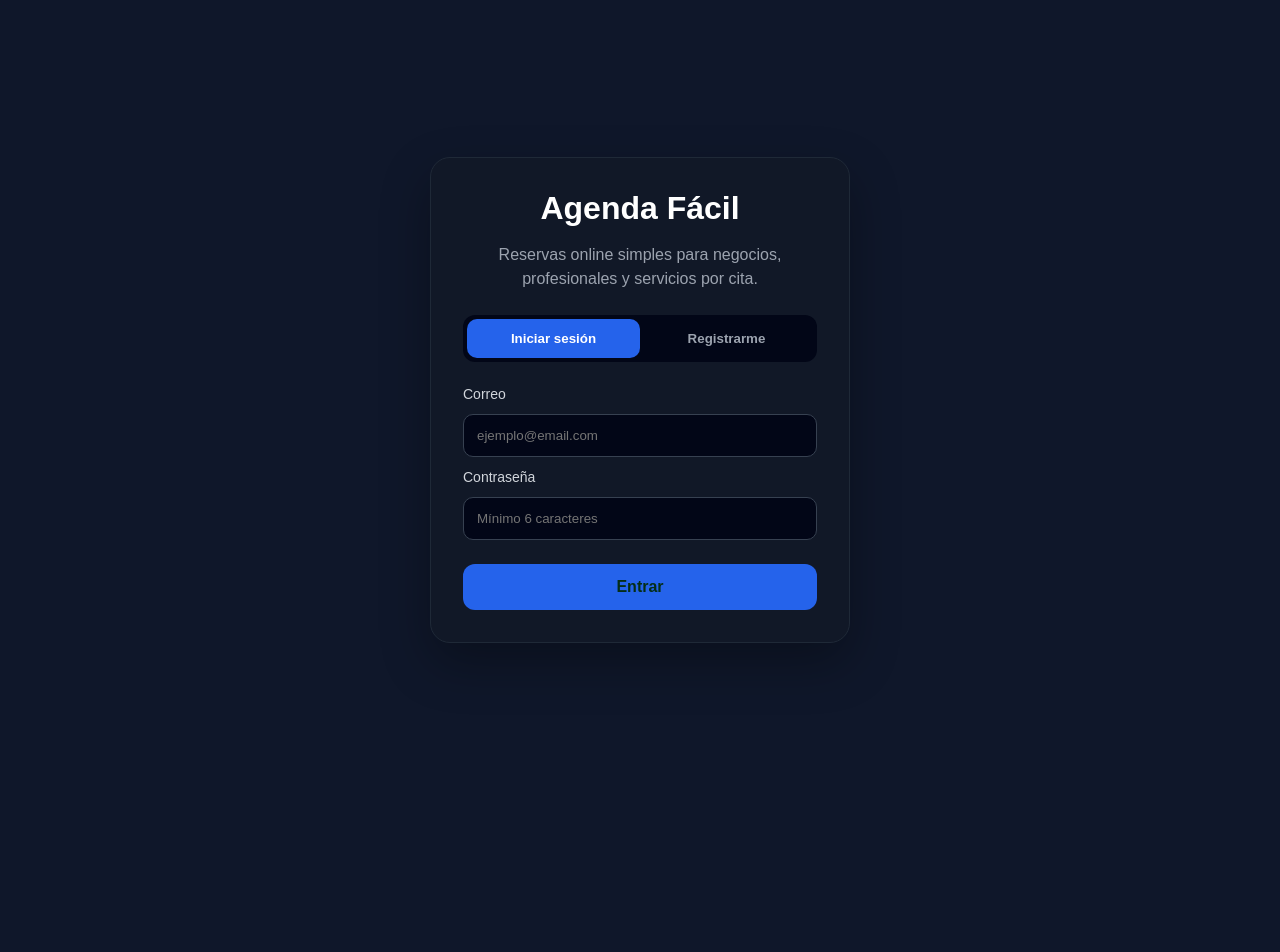
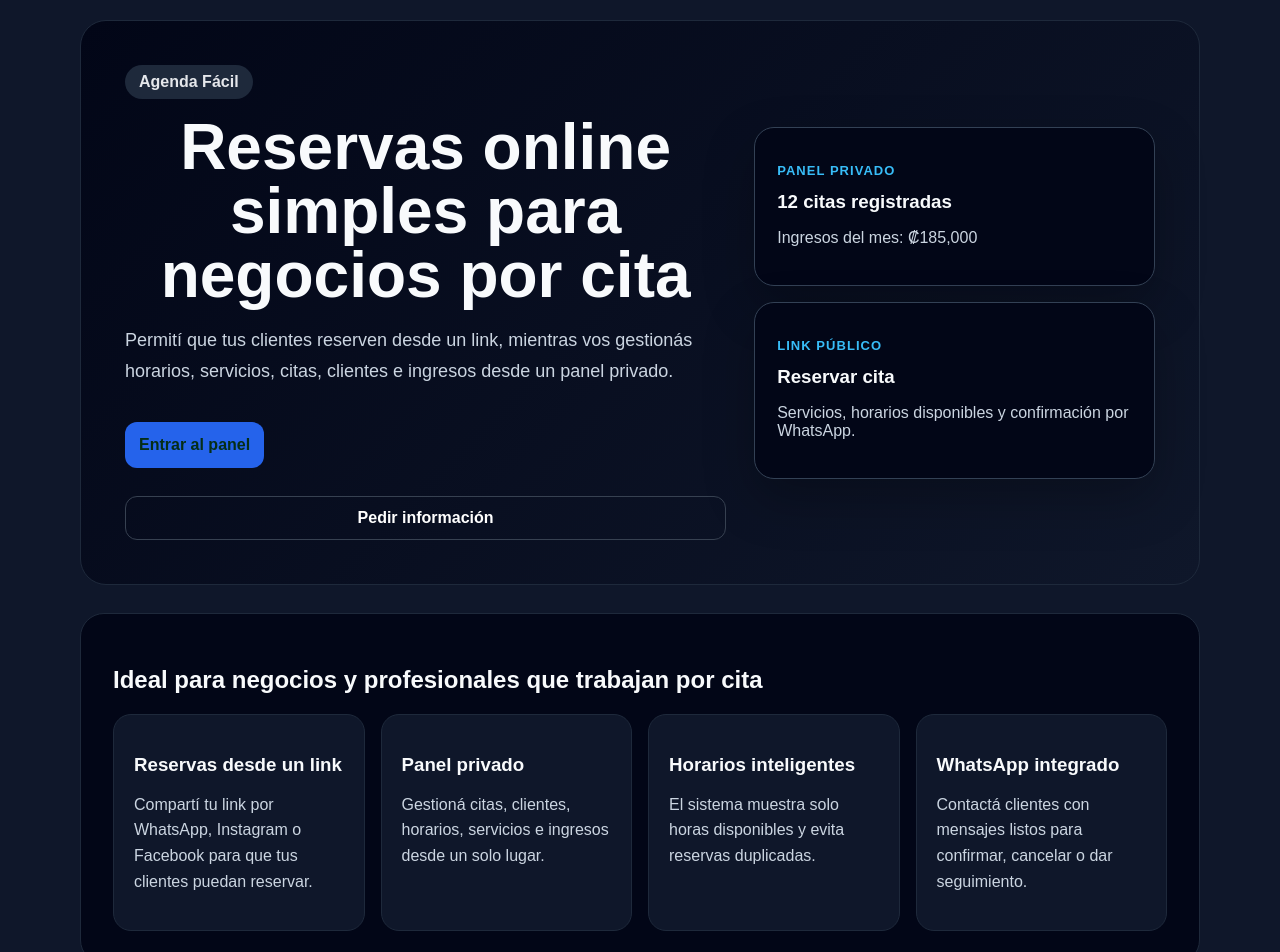
Before and after one commit to citas-barberia/agenda-facil, a React (Vite) app: page / in a window 1280 px wide. Shown: the top 952 px of the page. Before the commit the page ends 800 px from the top, so only its background shows below. Built offline with nearby package versions, Linux system fonts and the light colour scheme.

Commit message:
Mejorar mensajes de WhatsApp por estado 2026 mayo

```diff
--- a/src/App.css
+++ b/src/App.css
@@ -625,3 +625,171 @@ input[type="color"] {
   cursor: pointer;
   padding: 4px;
 }
+.landing-page {
+  align-items: flex-start;
+}
+
+.landing-card {
+  width: 100%;
+  max-width: 1120px;
+  margin: 0 auto;
+}
+
+.landing-hero {
+  display: grid;
+  grid-template-columns: 1.2fr 0.8fr;
+  gap: 28px;
+  align-items: center;
+  padding: 44px;
+  border-radius: 26px;
+  background: linear-gradient(135deg, #020617, #0f172a);
+  border: 1px solid #1e293b;
+}
+
+.landing-badge {
+  display: inline-block;
+  padding: 8px 14px;
+  border-radius: 999px;
+  background: #1e293b;
+  color: #e5e7eb;
+  font-weight: 800;
+  margin-bottom: 16px;
+}
+
+.landing-hero h1 {
+  font-size: clamp(34px, 6vw, 64px);
+  line-height: 1;
+  margin: 0 0 18px;
+  color: #f8fafc;
+}
+
+.landing-subtitle {
+  font-size: 18px;
+  line-height: 1.7;
+  color: #cbd5e1;
+  max-width: 680px;
+}
+
+.landing-actions {
+  display: flex;
+  flex-wrap: wrap;
+  gap: 12px;
+  margin-top: 24px;
+}
+
+.landing-button {
+  text-decoration: none;
+  display: inline-flex;
+  justify-content: center;
+  align-items: center;
+}
+
+.landing-preview {
+  display: grid;
+  gap: 16px;
+}
+
+.preview-card {
+  padding: 22px;
+  border-radius: 20px;
+  background: #020617;
+  border: 1px solid #334155;
+  box-shadow: 0 20px 50px rgba(0, 0, 0, 0.25);
+}
+
+.preview-card h3 {
+  margin: 6px 0;
+  color: #f8fafc;
+}
+
+.preview-card p {
+  color: #cbd5e1;
+}
+
+.preview-label {
+  font-size: 13px;
+  font-weight: 800;
+  color: #38bdf8 !important;
+  text-transform: uppercase;
+  letter-spacing: 0.08em;
+}
+
+.landing-section {
+  margin-top: 28px;
+  padding: 32px;
+  border-radius: 24px;
+  background: #020617;
+  border: 1px solid #1e293b;
+}
+
+.landing-section h2 {
+  color: #f8fafc;
+  margin-bottom: 20px;
+}
+
+.landing-grid {
+  display: grid;
+  grid-template-columns: repeat(4, 1fr);
+  gap: 16px;
+}
+
+.landing-feature {
+  padding: 20px;
+  border-radius: 18px;
+  background: #0f172a;
+  border: 1px solid #1e293b;
+}
+
+.landing-feature h3 {
+  color: #f8fafc;
+  margin-bottom: 8px;
+}
+
+.landing-feature p {
+  color: #cbd5e1;
+  line-height: 1.6;
+}
+
+.business-types {
+  display: flex;
+  flex-wrap: wrap;
+  gap: 10px;
+}
+
+.business-types span {
+  padding: 10px 14px;
+  border-radius: 999px;
+  background: #0f172a;
+  color: #e5e7eb;
+  border: 1px solid #334155;
+  font-weight: 700;
+}
+
+.landing-cta {
+  margin-top: 28px;
+  padding: 36px;
+  border-radius: 24px;
+  text-align: center;
+  background: #0f172a;
+  border: 1px solid #1e293b;
+}
+
+.landing-cta h2 {
+  color: #f8fafc;
+}
+
+.landing-cta p {
+  color: #cbd5e1;
+  margin-bottom: 20px;
+}
+
+@media (max-width: 900px) {
+  .landing-hero {
+    grid-template-columns: 1fr;
+    padding: 28px;
+  }
+
+  .landing-grid {
+    grid-template-columns: 1fr;
+  }
+}
--- a/src/App.jsx
+++ b/src/App.jsx
@@ -149,8 +149,10 @@ const [appointmentFilterDate, setAppointmentFilterDate] = useState('');
     );
   }
 
-  const currentPath = window.location.pathname.split('/')[1] || '';
-  const isPublicPage = currentPath !== '';
+const currentPath = window.location.pathname.split('/')[1] || '';
+const isLandingPage = currentPath === '';
+const isAuthPage = currentPath === 'login';
+const isPublicPage = currentPath !== '' && currentPath !== 'login';
 
   const [mode, setMode] = useState('login');
   const [session, setSession] = useState(null);
@@ -971,12 +973,130 @@ async function handleUpdateBusiness(e) {
     setMessage('');
   }
 
+
+  if (isLandingPage) {
+    return (
+      <div className="page landing-page">
+        <div className="landing-card">
+          <div className="landing-hero">
+            <div>
+              <span className="landing-badge">Agenda Fácil</span>
+
+              <h1>Reservas online simples para negocios por cita</h1>
+
+              <p className="landing-subtitle">
+                Permití que tus clientes reserven desde un link, mientras vos
+                gestionás horarios, servicios, citas, clientes e ingresos desde
+                un panel privado.
+              </p>
+
+              <div className="landing-actions">
+                <a className="main-button landing-button" href="/login">
+                  Entrar al panel
+                </a>
+
+                <a
+                  className="secondary-button landing-button"
+                  href="https://wa.me/50672314147?text=Hola,%20quiero%20informaci%C3%B3n%20sobre%20Agenda%20F%C3%A1cil"
+                  target="_blank"
+                  rel="noreferrer"
+                >
+                  Pedir información
+                </a>
+              </div>
+            </div>
+
+            <div className="landing-preview">
+              <div className="preview-card">
+                <p className="preview-label">Panel privado</p>
+                <h3>12 citas registradas</h3>
+                <p>Ingresos del mes: ₡185,000</p>
+              </div>
+
+              <div className="preview-card">
+                <p className="preview-label">Link público</p>
+                <h3>Reservar cita</h3>
+                <p>Servicios, horarios disponibles y confirmación por WhatsApp.</p>
+              </div>
+            </div>
+          </div>
+
+          <div className="landing-section">
+            <h2>Ideal para negocios y profesionales que trabajan por cita</h2>
+
+            <div className="landing-grid">
+              <div className="landing-feature">
+                <h3>Reservas desde un link</h3>
+                <p>
+                  Compartí tu link por WhatsApp, Instagram o Facebook para que
+                  tus clientes puedan reservar.
+                </p>
+              </div>
+
+              <div className="landing-feature">
+                <h3>Panel privado</h3>
+                <p>
+                  Gestioná citas, clientes, horarios, servicios e ingresos desde
+                  un solo lugar.
+                </p>
+              </div>
+
+              <div className="landing-feature">
+                <h3>Horarios inteligentes</h3>
+                <p>
+                  El sistema muestra solo horas disponibles y evita reservas
+                  duplicadas.
+                </p>
+              </div>
+
+              <div className="landing-feature">
+                <h3>WhatsApp integrado</h3>
+                <p>
+                  Contactá clientes con mensajes listos para confirmar, cancelar
+                  o dar seguimiento.
+                </p>
+              </div>
+            </div>
+          </div>
+
+          <div className="landing-section">
+            <h2>Funciona para muchos tipos de negocio</h2>
+
+            <div className="business-types">
+              <span>Barberías</span>
+              <span>Salones</span>
+              <span>Uñas</span>
+              <span>Estética</span>
+              <span>Masajes</span>
+              <span>Consultorios</span>
+              <span>Técnicos</span>
+              <span>Entrenadores</span>
+              <span>Servicios a domicilio</span>
+            </div>
+          </div>
+
+          <div className="landing-cta">
+            <h2>Empezá a recibir reservas de forma más ordenada</h2>
+            <p>
+              Agenda Fácil ayuda a negocios pequeños a verse más profesionales y
+              ahorrar tiempo gestionando citas.
+            </p>
+
+            <a className="main-button landing-button" href="/login">
+              Crear mi cuenta
+            </a>
+          </div>
+        </div>
+      </div>
+    );
+  }
+
 if (isPublicPage) {
+  if (isAuthPage) {
   return (
-    <div
-      className="page"
+    <div className="page">
       style={{ '--primary-color': business?.primary_color || '#2563eb' }}
-    >
+
         <div className="dashboard-card">
           {business ? (
             <>
@@ -1710,8 +1830,10 @@ if (session && business) {
         {message && <p className="message">{message}</p>}
       </div>
     </div>
-  );
-  }
-
+    );
+}
+
+return null;
+}
 
 export default App;
```
